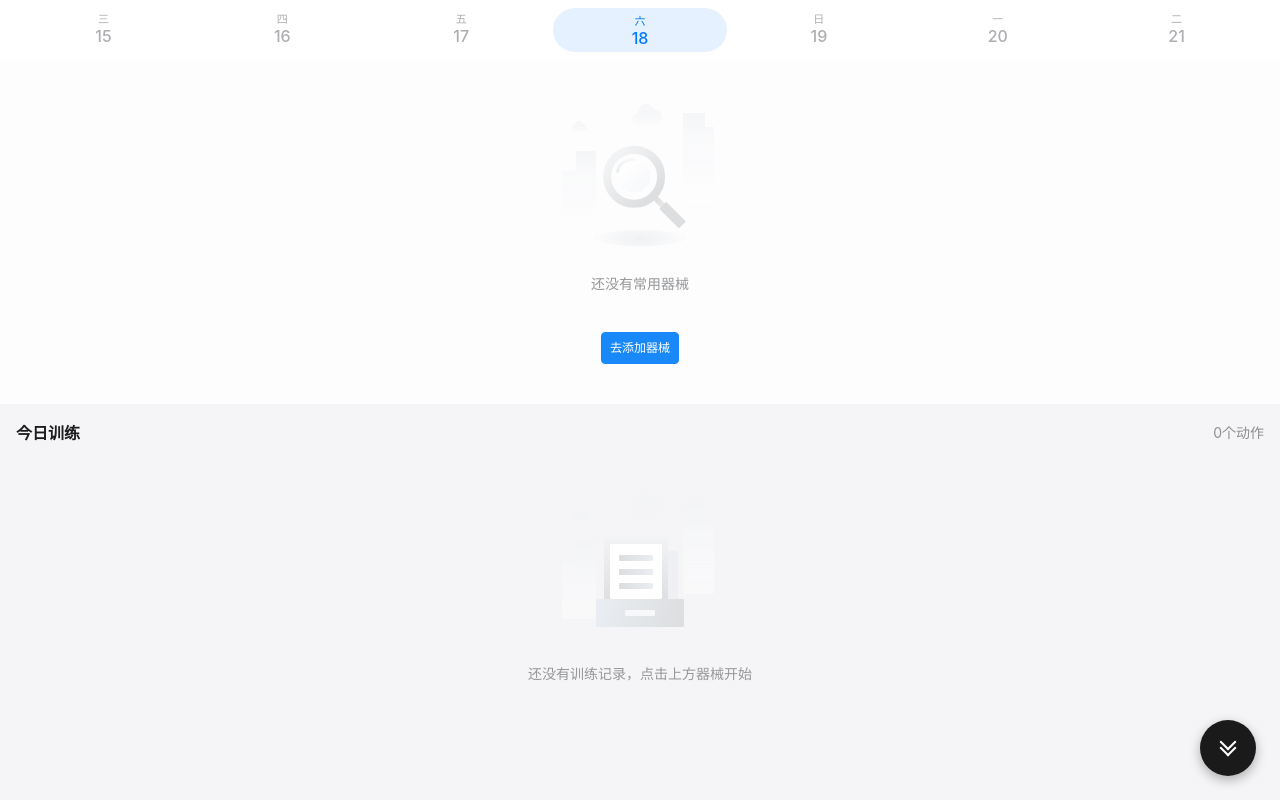
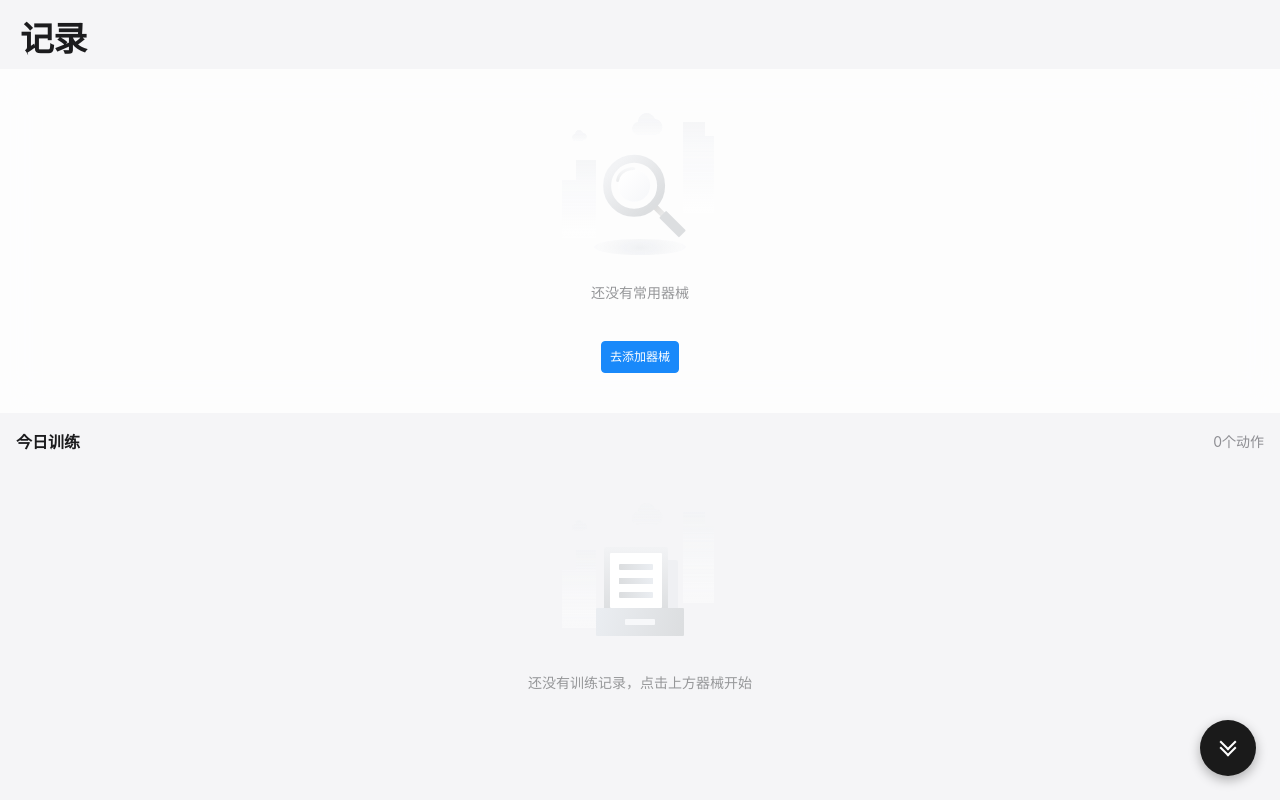
Before and after one commit to PeixinLu/FitnessRecordWeb, a Vue app: page /#/ in a window 1280 px wide. Built offline with nearby package versions, Linux system fonts and the light colour scheme.

Commit message:
Add primary page titles

```diff
--- /dev/null
+++ b/src/components/PrimaryPageTitle.vue
@@ -0,0 +1,25 @@
+<script setup lang="ts">
+defineProps<{ title: string }>()
+</script>
+
+<template>
+  <h1 class="primary-page-title">{{ title }}</h1>
+</template>
+
+<style scoped>
+.primary-page-title {
+  margin: 0;
+  padding: 18px 20px 10px;
+  color: #1c1c1e;
+  font-size: 34px;
+  font-weight: 700;
+  line-height: 41px;
+  letter-spacing: -0.7px;
+}
+
+@media (prefers-color-scheme: dark) {
+  .primary-page-title {
+    color: #f5f5f7;
+  }
+}
+</style>
--- a/src/views/Calendar.vue
+++ b/src/views/Calendar.vue
@@ -3,6 +3,7 @@ import { ref, computed } from 'vue'
 import { useRecordStore } from '@/stores/record'
 import { useExerciseStore } from '@/stores/exercise'
 import { formatRecordDetail } from '@/utils/dataTemplate'
+import PrimaryPageTitle from '@/components/PrimaryPageTitle.vue'
 
 const recordStore = useRecordStore()
 const exerciseStore = useExerciseStore()
@@ -120,6 +121,9 @@ function getMuscleGroup(exerciseId: string): string {
 
 <template>
   <div class="calendar-page">
+    <PrimaryPageTitle title="日历" />
+
+    <div class="primary-page-body">
       <!-- 月份导航 -->
       <van-cell-group inset>
       <van-cell center>
@@ -187,12 +191,17 @@ function getMuscleGroup(exerciseId: string): string {
       </van-cell>
       </van-cell-group>
     </div>
+  </div>
 </template>
 
 <style scoped>
 .calendar-page {
-  padding: 16px;
+  padding: 0;
   padding-bottom: calc(88px + env(safe-area-inset-bottom));
+}
+
+.primary-page-body {
+  padding: 0 16px;
 }
 
 .month-nav {
--- a/src/views/Home.vue
+++ b/src/views/Home.vue
@@ -5,6 +5,7 @@ import { useExerciseStore } from '@/stores/exercise'
 import { useRecordStore } from '@/stores/record'
 import { showConfirmDialog, showToast } from 'vant'
 import EquipmentDrawer from '@/components/EquipmentDrawer.vue'
+import PrimaryPageTitle from '@/components/PrimaryPageTitle.vue'
 import { getEquipmentIcon } from '@/utils/equipmentIcon'
 import { groupRecordsByExercise, summarizeWorkoutSets, type WorkoutGroup } from '@/utils/workoutGroups'
 import WorkoutDetail from '@/views/WorkoutDetail.vue'
@@ -21,50 +22,6 @@ const selectedWorkoutExerciseId = ref('')
 const isEquipmentCollapsed = ref(false)
 const isNestedDrawerOpen = ref(false)
 const isSecondaryPageOpen = computed(() => showDrawer.value || showWorkoutDetail.value)
-
-// ===== 日期视图 =====
-const dateList = computed(() => {
-  const today = new Date()
-  const days: Array<{ date: Date; dayNum: number; weekday: string; isToday: boolean; dateStr: string }> = []
-
-  // 生成前后各3天的日期（共7天）
-  for (let i = -3; i <= 3; i++) {
-    const date = new Date(today.getFullYear(), today.getMonth(), today.getDate() + i)
-    const weekdays = ['日', '一', '二', '三', '四', '五', '六']
-    days.push({
-      date,
-      dayNum: date.getDate(),
-      weekday: weekdays[date.getDay()],
-      isToday: i === 0,
-      dateStr: recordStore.formatDate(date),
-    })
-  }
-  return days
-})
-
-// 日期滑动状态
-const dateScrollX = ref(0)
-const dateStartX = ref(0)
-const isDragging = ref(false)
-
-function onDateTouchStart(e: TouchEvent) {
-  isDragging.value = true
-  dateStartX.value = e.touches[0].clientX - dateScrollX.value
-}
-
-function onDateTouchMove(e: TouchEvent) {
-  if (!isDragging.value) return
-  const newX = e.touches[0].clientX - dateStartX.value
-  // 限制滑动范围（弹性）
-  const maxScroll = 60
-  dateScrollX.value = Math.max(-maxScroll, Math.min(maxScroll, newX))
-}
-
-function onDateTouchEnd() {
-  isDragging.value = false
-  // 弹性回缩到原位
-  dateScrollX.value = 0
-}
 
 // ===== 器械九宫格 =====
 const equipmentPage = ref(0)
@@ -143,26 +100,7 @@ function onRecordSaved() {
 
 <template>
   <div class="home-page" :class="{ 'secondary-page-open': isSecondaryPageOpen, 'nested-secondary-page-open': isSecondaryPageOpen && isNestedDrawerOpen }">
-    <!-- 顶部日期视图（固定） -->
-    <section class="date-section">
-      <div
-        class="date-container"
-        :style="{ transform: `translateX(${dateScrollX}px)` }"
-        @touchstart="onDateTouchStart"
-        @touchmove="onDateTouchMove"
-        @touchend="onDateTouchEnd"
-      >
-        <div
-          v-for="day in dateList"
-          :key="day.dateStr"
-          class="date-item"
-          :class="{ today: day.isToday }"
-        >
-          <span class="weekday">{{ day.weekday }}</span>
-          <span class="day-num">{{ day.dayNum }}</span>
-        </div>
-      </div>
-    </section>
+    <PrimaryPageTitle title="记录" />
 
     <!-- 器械九宫格（固定） -->
     <section class="equipment-section" :class="{ collapsed: isEquipmentCollapsed }">
@@ -277,50 +215,6 @@ function onRecordSaved() {
   background: #f5f5f7;
 }
 
-/* ===== 日期区域 ===== */
-.date-section {
-  padding: 8px 16px;
-  background: #fff;
-  position: sticky;
-  top: 0;
-  z-index: 10;
-}
-
-.date-container {
-  display: flex;
-  justify-content: center;
-  gap: 4px;
-  transition: transform 0.1s ease-out;
-}
-
-.date-item {
-  display: flex;
-  flex-direction: column;
-  align-items: center;
-  flex: 1;
-  min-width: 0;
-  gap: 0;
-  padding: 2px 0;
-  border-radius: 999px;
-  color: #aeaeb2;
-}
-
-.date-item.today {
-  padding: 4px 0;
-  background: rgba(0, 122, 255, 0.1);
-  color: #007aff;
-}
-
-.weekday {
-  font-size: 11px;
-  font-weight: 400;
-}
-
-.day-num {
-  font-size: 16px;
-  font-weight: 500;
-}
-
 /* ===== 器械区域 ===== */
 .equipment-section {
   padding: 6px 16px 8px;
@@ -328,7 +222,7 @@ function onRecordSaved() {
   backdrop-filter: blur(20px);
   -webkit-backdrop-filter: blur(20px);
   position: sticky;
-  top: 56px;
+  top: 0;
   z-index: 9;
   transition: padding 0.22s ease;
 }
@@ -543,14 +437,10 @@ function onRecordSaved() {
 }
 
 @media (max-height: 667px) {
-  .date-section {
-    padding-block: 6px;
-  }
-
   .equipment-section {
     padding-top: 4px;
     padding-bottom: 6px;
-    top: 52px;
+    top: 0;
   }
 
   .equipment-swipe {
@@ -577,19 +467,8 @@ function onRecordSaved() {
     background: #1c1c1e;
   }
 
-  .date-section,
   .equipment-section {
     background: #2c2c2e;
-  }
-
-  .date-item {
-    background: transparent;
-    color: #fff;
-  }
-
-  .date-item.today {
-    background: rgba(10, 132, 255, 0.15);
-    color: #0a84ff;
   }
 
   .equipment-section {
--- a/src/views/Settings.vue
+++ b/src/views/Settings.vue
@@ -3,6 +3,7 @@ import { useRecordStore } from '@/stores/record'
 import { useExerciseStore } from '@/stores/exercise'
 import { showToast } from 'vant'
 import { formatRecordDetail } from '@/utils/dataTemplate'
+import PrimaryPageTitle from '@/components/PrimaryPageTitle.vue'
 
 const recordStore = useRecordStore()
 const exerciseStore = useExerciseStore()
@@ -73,6 +74,9 @@ import { showConfirmDialog } from 'vant'
 
 <template>
   <div class="settings-page">
+    <PrimaryPageTitle title="设置" />
+
+    <div class="primary-page-body">
       <van-cell-group inset title="导出数据">
       <van-cell title="导出 JSON" is-link @click="exportJSON">
         <template #icon>
@@ -118,11 +122,16 @@ import { showConfirmDialog } from 'vant'
       </van-cell>
       </van-cell-group>
     </div>
+  </div>
 </template>
 
 <style scoped>
 .settings-page {
-  padding: 16px;
+  padding: 0;
   padding-bottom: calc(88px + env(safe-area-inset-bottom));
 }
+
+.primary-page-body {
+  padding: 0 16px;
+}
 </style>
--- a/src/views/Statistics.vue
+++ b/src/views/Statistics.vue
@@ -1,6 +1,7 @@
 <script setup lang="ts">
 import { computed } from 'vue'
 import { useRecordStore } from '@/stores/record'
+import PrimaryPageTitle from '@/components/PrimaryPageTitle.vue'
 
 const recordStore = useRecordStore()
 
@@ -27,6 +28,9 @@ const stats = computed(() => {
 
 <template>
   <div class="statistics-page">
+    <PrimaryPageTitle title="统计" />
+
+    <div class="primary-page-body">
       <van-cell-group inset title="训练统计">
         <van-cell title="总记录数" :value="`${stats.totalRecords}条`" />
         <van-cell title="本周训练" :value="`${stats.weekCount}次`" />
@@ -35,11 +39,16 @@ const stats = computed(() => {
 
       <van-empty v-if="recordStore.records.length === 0" description="暂无统计数据" />
     </div>
+  </div>
 </template>
 
 <style scoped>
 .statistics-page {
-  padding: 16px;
+  padding: 0;
   padding-bottom: calc(88px + env(safe-area-inset-bottom));
 }
+
+.primary-page-body {
+  padding: 0 16px;
+}
 </style>
```
Also changed, not shown: 2 other files (tests, documents, lock files or other folders). Lines whose indentation alone changed are shown as unchanged.
